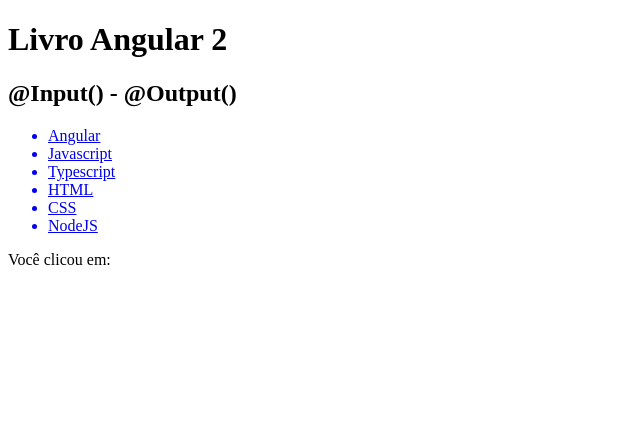
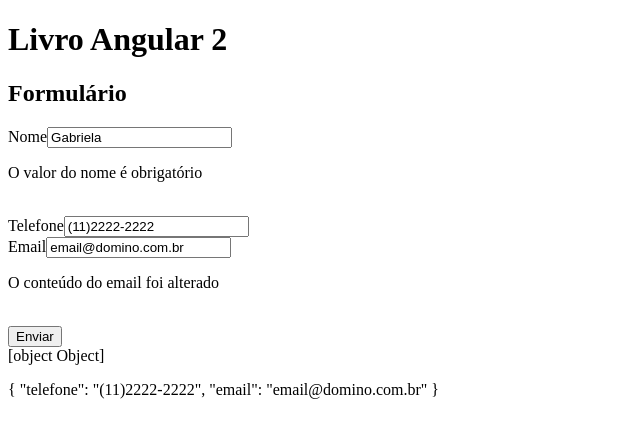
Before and after one commit to Kappyh/AngularCasaDoC-digo, an Angular app: page / in a window 1280 px wide. Shown: the top 438 px of the page, without its empty margins (0-640 px from the left). Built offline with nearby package versions, Linux system fonts and the light colour scheme.

Commit message:
- Capítulo 6 Formulários - Validação nativa Angular - Exemplos com NGModel - Variavéis de Formulário - Alteração do Readme - Finalização cap 6

```diff
--- a/src/app/app.component.html
+++ b/src/app/app.component.html
@@ -18,5 +18,6 @@
     </div>
 </app-ng-content-exemplo> -->
 <!-- <app-event-binding></app-event-binding> -->
-<app-input-output [menu]="desenvolvimento" (nomeClicado)="valorPassado($event)"></app-input-output>
-<p>Você clicou em: {{ valor }}</p>
+<!-- <app-input-output [menu]="desenvolvimento" (nomeClicado)="valorPassado($event)"></app-input-output>
+<p>Você clicou em: {{ valor }}</p> -->
+<app-formulario></app-formulario>
--- a/src/app/app.module.ts
+++ b/src/app/app.module.ts
@@ -16,6 +16,7 @@
 import { NgContentExemploComponent } from './ng-content-exemplo/ng-content-exemplo.component';
 import { EventBindingComponent } from './event-binding/event-binding.component';
 import { InputOutputComponent } from './input-output/input-output.component';
+import { FormularioComponent } from './formulario/formulario.component';
 
 @NgModule({
   declarations: [
@@ -31,7 +32,8 @@
     NgStyleComponent,
     NgContentExemploComponent,
     EventBindingComponent,
-    InputOutputComponent
+    InputOutputComponent,
+    FormularioComponent
   ],
   imports: [
     BrowserModule,
--- /dev/null
+++ b/src/app/formulario/contatos.ts
@@ -0,0 +1,4 @@
+export class Contatos {
+    constructor(public nome: string, public telefone: string,
+        public email: string) { }
+}
--- /dev/null
+++ b/src/app/formulario/formulario.component.html
@@ -0,0 +1,38 @@
+<h2>Formulário</h2>
+<form (ngSubmit)="enviarDados()" #cadastro="ngForm" ngNativeValidate>
+  <div>
+    <label for="nome">Nome</label>
+    <input type="text" [(ngModel)]="contato.nome" id="nome" name="nome" #nome="ngModel" required>
+    <div *ngIf="nome.valid || nome.pristine">
+      <p>O valor do nome é obrigatório</p>
+    </div>
+    <br>
+    <div ngModelGroup="todosContatos" #todosContatos="ngModelGroup">
+      <label for="telefone">Telefone</label>
+      <input type="text" [(ngModel)]="contato.telefone" id="telefone" name=telefone #telefone="ngModel" required>
+      <br>
+      <div *ngIf="telefone.invalid && telefone.dirty">
+        <p>O número do telefone é obrigatorio</p>
+      </div>
+      <div>
+        <label for="email">Email</label>
+        <input type="text" id="email" [(ngModel)]="contato.email" name="email" #email="ngModel">
+        <br>
+        <div *ngIf="email.pristine">
+          <p>O conteúdo do email foi alterado</p>
+        </div>
+        <br>
+        <div *ngIf="email.touched">
+          <p>O conteúdo do email foi alterado</p>
+        </div>
+        <button [disabled]="cadastro.form.invalid" type="submit">Enviar</button>
+      </div>
+    </div>
+  </div>
+</form>
+
+{{ todosContatos }}
+<p>{{ todosContatos.value|json }}</p>
+
+<!-- ngNativeValidate habilita a validação required
+nativa do HTML5 -->
--- /dev/null
+++ b/src/app/formulario/formulario.component.ts
@@ -0,0 +1,20 @@
+import { Component, OnInit } from '@angular/core';
+import { Contatos } from './contatos';
+
+@Component({
+  selector: 'app-formulario',
+  templateUrl: './formulario.component.html',
+  styleUrls: ['./formulario.component.css']
+})
+export class FormularioComponent implements OnInit {
+  public contato = new Contatos('Gabriela',
+  '(11)2222-2222', 'email@domino.com.br');
+
+  constructor() { }
+
+  ngOnInit() {
+  }
+
+  public enviarDados(){}
+
+}
```
Also changed, not shown: src/app/formulario/formulario.component.css (added), 2 other files (tests, documents, lock files or other folders).
